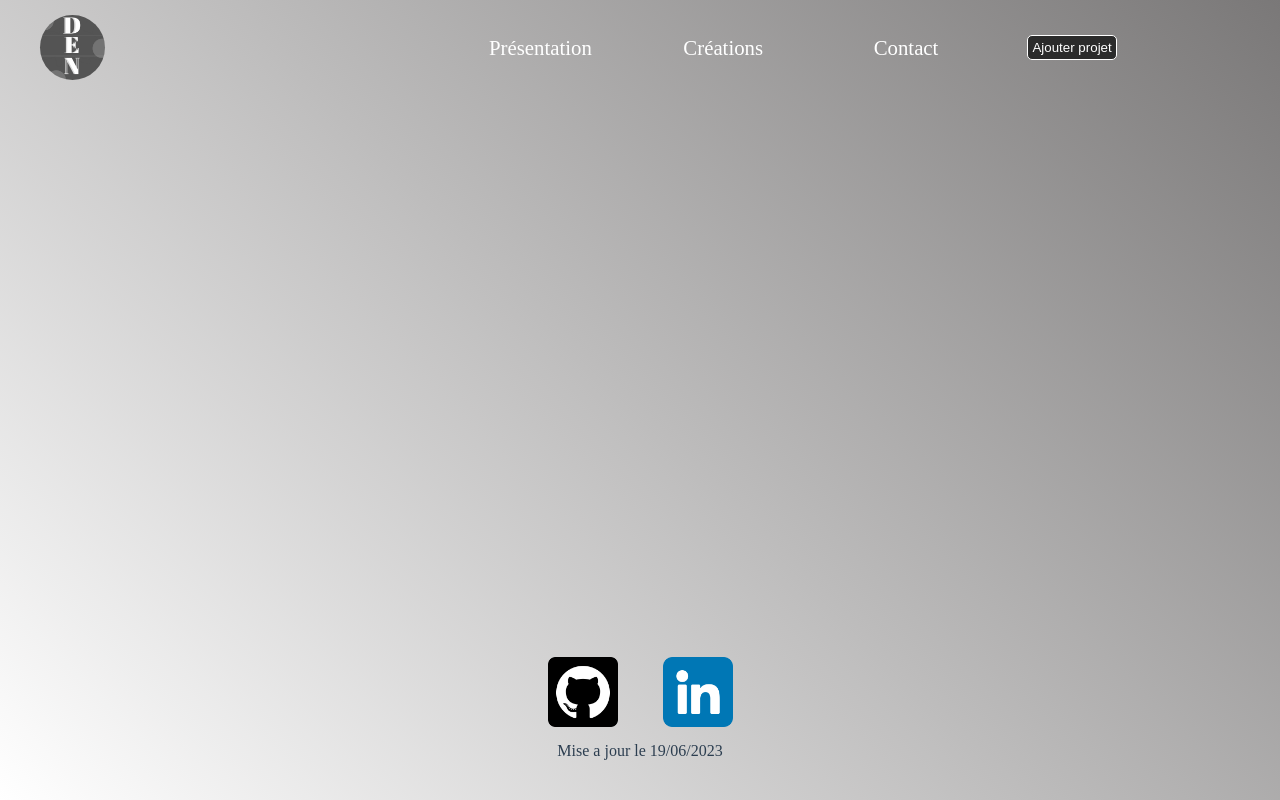
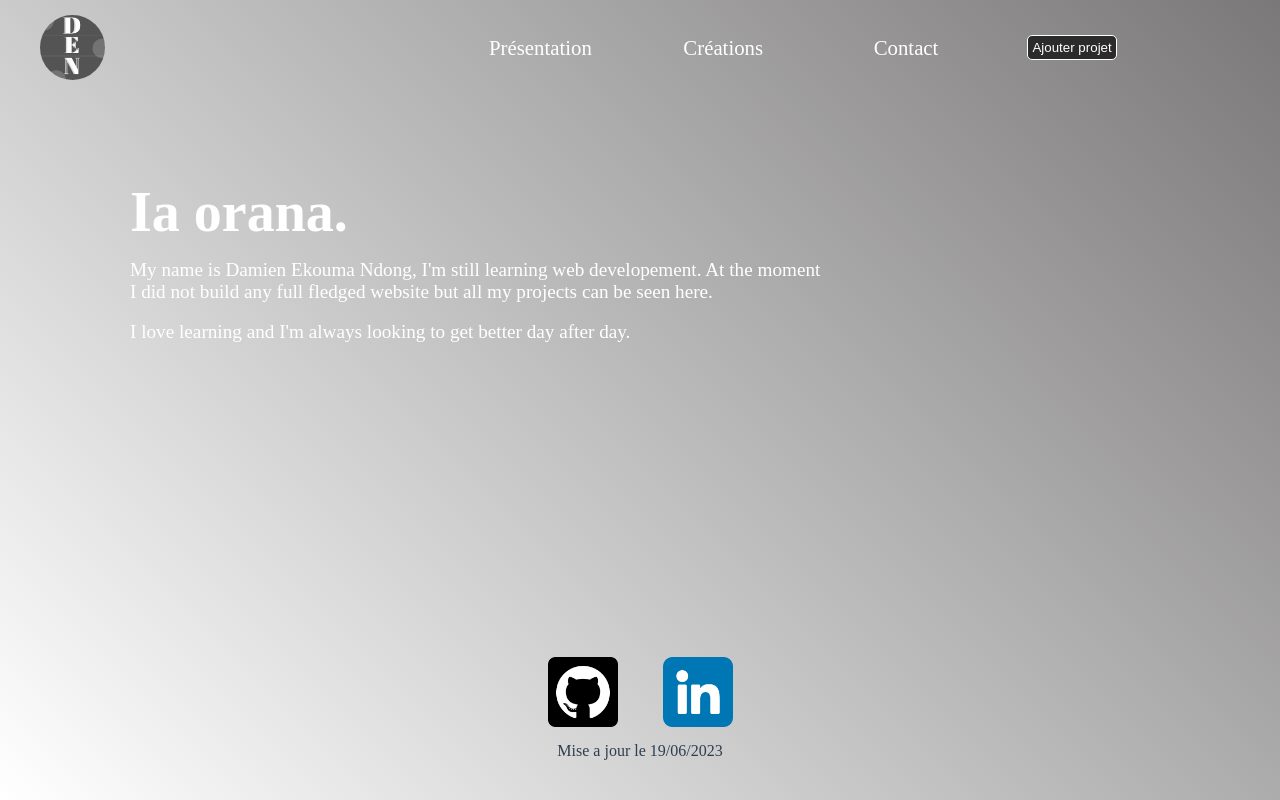
Before and after one commit to Sikiroux/Portfolio_VueJS, a Vue app in the folder Portfolio/: page / in a window 1280 px wide. Built offline with nearby package versions, Linux system fonts and the light colour scheme.

Commit message:
Add introduction text

```diff
--- a/Portfolio/src/App.vue
+++ b/Portfolio/src/App.vue
@@ -5,6 +5,49 @@ import TheFooter from './components/Footer.vue'
 </script>
 
 <template>
+  <body>
   <TheHeader></TheHeader>
+  <!-- Setting up main content -->
+  <main>
+    <a href="https://glosbe.com/ty/en/ia%20orana" target="_blank">
+      <h1>Ia orana.</h1>
+    </a>
+    <p>My name is Damien Ekouma Ndong, I'm still learning web developement.
+      At the moment I did not build any full fledged website but all my projects can be seen here.
+    </p>
+    <br/>
+    <p>
+      I love learning and I'm always looking to get better day after day.
+
+    </p>
+  </main>
   <TheFooter></TheFooter>
+  </body>
+
 </template>
+
+
+<style scoped>
+
+ main {
+  margin-left: 130px;
+  margin-top: 80px;
+  color: white;
+ }
+
+ main a {
+  text-decoration: none;
+  color: white;
+ }
+
+ main h1 {
+  font-weight: bold;
+  font-size: 3.5rem;
+  margin-bottom: 15px;
+ }
+
+ p {
+  font-size: 1.2rem;
+  width: 700px;
+ }
+</style>
--- a/Portfolio/src/components/Header.vue
+++ b/Portfolio/src/components/Header.vue
@@ -25,9 +25,8 @@
     }
 
     .logo-holder {
-        height: 65px
-        ;
-        width: 65px;
+        height: 65px;
+        min-width: 65px;
         background-image: url(./icons/Logo.png);
         background-size: cover;
         border-radius: 50%;
--- a/Portfolio/src/router/index.js
+++ b/Portfolio/src/router/index.js
@@ -3,14 +3,7 @@ import { createRouter, createWebHistory } from 'vue-router'
 const router = createRouter({
   history: createWebHistory(import.meta.env.BASE_URL),
   routes: [
-    {
-      path: '/about',
-      name: 'about',
-      // route level code-splitting
-      // this generates a separate chunk (About.[hash].js) for this route
-      // which is lazy-loaded when the route is visited.
-      component: () => import('../views/AboutView.vue')
-    }
+
   ]
 })
 
```
Also changed, not shown: 1 other file (tests, documents, lock files or other folders).
